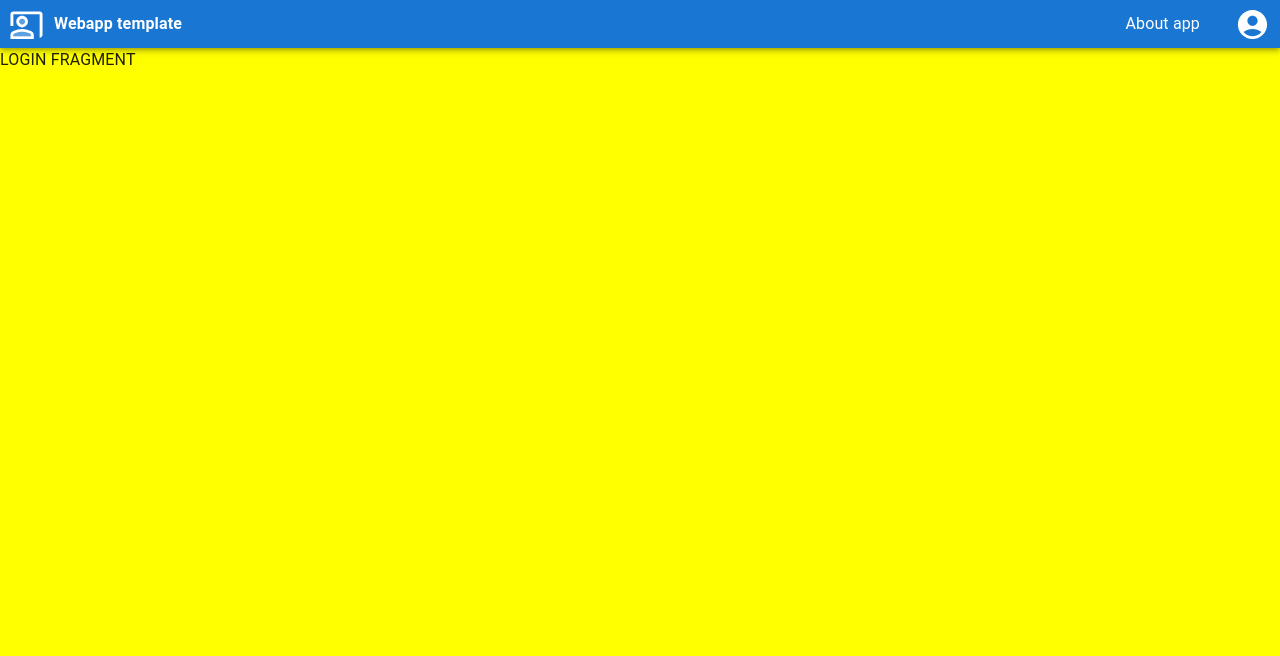
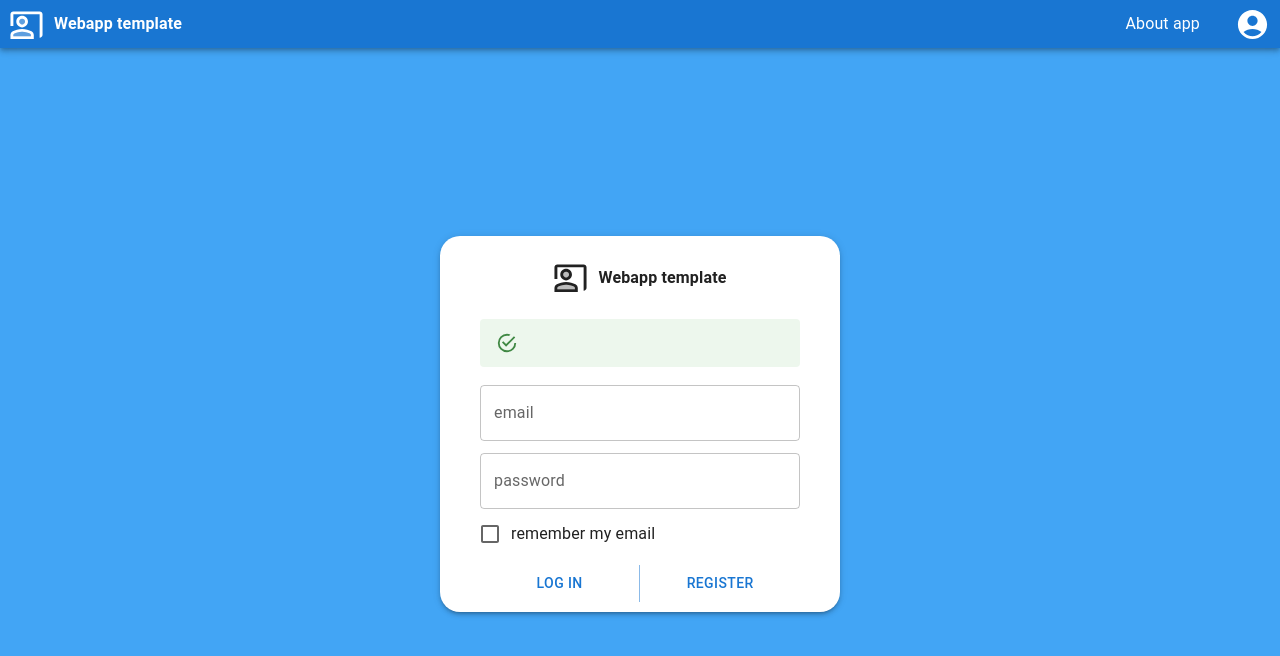
Before and after one commit to txs13/webapp-ts-template-user-authorization, a React (Create React App) app in the folder client/: page /login in a window 1280 px wide. Shown: the top 656 px of the page. Built offline with nearby package versions, Linux system fonts and the light colour scheme.

Commit message:
login form layout, layout test

```diff
--- a/client/package.json
+++ b/client/package.json
@@ -15,8 +15,8 @@
     "@testing-library/user-event": "^14.0.4",
     "@types/jest": "^27.4.1",
     "@types/node": "^17.0.23",
-    "@types/react": "^17.0.43",
-    "@types/react-dom": "^17.0.14",
+    "@types/react": "^18.0.0",
+    "@types/react-dom": "^18.0.0",
     "@types/react-redux": "^7.1.7",
     "@types/redux-mock-store": "^1.0.3",
     "axios": "^0.26.1",
--- a/client/src/components/Navbar.tsx
+++ b/client/src/components/Navbar.tsx
@@ -7,10 +7,10 @@ import {
   IconButton,
   Menu,
   MenuItem,
+  AppBar,
 } from "@mui/material";
 import CoPresentTwoToneIcon from "@mui/icons-material/CoPresentTwoTone";
 import AccountCircle from "@mui/icons-material/AccountCircle";
-import { AppBar } from "@mui/material";
 
 import { RootState } from "../app/store";
 import navbarStyles from "./styles/navbarStyles";
--- a/client/src/components/fragments/LoginFragment.tsx
+++ b/client/src/components/fragments/LoginFragment.tsx
@@ -1,11 +1,110 @@
-import React from 'react'
+import React, { useEffect, useState } from "react";
+import { useSelector } from "react-redux";
+import { useNavigate } from "react-router-dom";
+import {
+  Box,
+  Typography,
+  TextField,
+  ButtonGroup,
+  Button,
+  FormControlLabel,
+  Checkbox,
+  Alert
+} from "@mui/material";
+import CoPresentTwoToneIcon from "@mui/icons-material/CoPresentTwoTone";
+
+import { RootState } from "../../app/store";
+import loginFragmentStyles from "../styles/loginFragmentStyles";
+import getTextResources from "../../res/textResourcesFunction";
+import { LocalizedTextResources } from "../../res/textResourcesFunction";
 
 const LoginFragment: React.FunctionComponent = () => {
-    return(
-        <>
-            LOGIN FRAGMENT
-        </>
-    )
-}
+  // get data from app settings store and get text resouses in proper language
+  const appSettings = useSelector(
+    (state: RootState) => state.appSettings.value
+  );
+  const [textResourses, setTextResourses] = useState<LocalizedTextResources>(
+    {}
+  );
+  useEffect(() => {
+    setTextResourses(getTextResources(appSettings.language));
+  }, [appSettings]);
+  // app navigation: getting navigate function
+  const navigate = useNavigate()
 
-export default LoginFragment
+  return (
+    <>
+      <Box sx={loginFragmentStyles.fragmentFrame}>
+        <Box sx={loginFragmentStyles.loginBoxFrame}>
+          <Box sx={loginFragmentStyles.logoSection}>
+            <Box sx={loginFragmentStyles.logoSectionPictureBox}>
+              <CoPresentTwoToneIcon
+                fontSize="large"
+                data-testid="applogo"
+                sx={loginFragmentStyles.logoPicture}
+              />
+            </Box>
+            <Typography
+              sx={loginFragmentStyles.logoSectionText}
+              data-testid="appName"
+            >
+              {textResourses.appName}
+            </Typography>
+          </Box>
+
+          <Box sx={loginFragmentStyles.alertSection}>
+            <Alert
+              sx={loginFragmentStyles.alert}
+              data-testid="loginAlert"
+            ></Alert>
+          </Box>
+
+          <Box sx={loginFragmentStyles.userInputSection}>
+            <TextField
+              sx={loginFragmentStyles.emailInput}
+              variant="outlined"
+              margin="dense"
+              label={textResourses.emailInputLabel}
+              data-testid="emailInput"
+            />
+            <TextField
+              sx={loginFragmentStyles.passwordInput}
+              variant="outlined"
+              margin="dense"
+              label={textResourses.passwordInputLabel}
+              data-testid="passwordInput"
+            />
+            <FormControlLabel
+              sx={loginFragmentStyles.rememberUserEmailChkBox}
+              label={textResourses.rememberEmailChkBoxLabel}
+              data-testid="rememberEmailChckBox"
+              control={<Checkbox />}
+            />
+          </Box>
+
+          <Box sx={loginFragmentStyles.buttonsSection}>
+            <ButtonGroup sx={loginFragmentStyles.buttonGroup} variant="text">
+              <Button
+                sx={loginFragmentStyles.loginButton}
+                fullWidth
+                data-testid="loginBtn"
+              >
+                {textResourses.loginBtnLabel}
+              </Button>
+              <Button
+                sx={loginFragmentStyles.registerButton}
+                fullWidth
+                data-testid="registerBtn"
+                onClick={() => navigate("/register")}
+              >
+                {textResourses.registerBtnLabel}
+              </Button>
+            </ButtonGroup>
+          </Box>
+        </Box>
+      </Box>
+    </>
+  );
+};
+
+export default LoginFragment;
--- a/client/src/components/fragments/RegisterFragment.tsx
+++ b/client/src/components/fragments/RegisterFragment.tsx
@@ -1,7 +1,53 @@
-import React from "react";
+import React, { useEffect, useState } from "react";
+import { useSelector } from "react-redux";
+import { Box, Typography } from "@mui/material";
+import CoPresentTwoToneIcon from "@mui/icons-material/CoPresentTwoTone";
+
+import { RootState } from "../../app/store";
+import registerFragmentStyles from "../styles/registerFragmentStyles";
+import getTextResources from "../../res/textResourcesFunction";
+import { LocalizedTextResources } from "../../res/textResourcesFunction";
 
 const RegisterFragment: React.FunctionComponent = () => {
-  return <>REGISTER FRAGMENT</>;
+  // get data from app settings store and get text resouses in proper language
+  const appSettings = useSelector(
+    (state: RootState) => state.appSettings.value
+  );
+  const [textResourses, setTextResourses] = useState<LocalizedTextResources>(
+    {}
+  );
+  useEffect(() => {
+    setTextResourses(getTextResources(appSettings.language));
+  }, [appSettings]);
+
+  return (
+    <>
+      <Box sx={registerFragmentStyles.fragmentFrame}>
+        <Box sx={registerFragmentStyles.loginBoxFrame}>
+          <Box sx={registerFragmentStyles.logoSection}>
+            <Box sx={registerFragmentStyles.logoSectionPictureBox}>
+              <CoPresentTwoToneIcon
+                fontSize="large"
+                data-testid="applogo"
+                sx={registerFragmentStyles.logoPicture}
+              />
+            </Box>
+            <Typography sx={registerFragmentStyles.logoSectionText}>
+              {textResourses.appName}
+            </Typography>
+          </Box>
+
+          <Box sx={registerFragmentStyles.alertSection}>Alert Block</Box>
+
+          <Box sx={registerFragmentStyles.userInputSection}>
+            User Input Block
+          </Box>
+
+          <Box sx={registerFragmentStyles.buttonsSection}>Buttons Block</Box>
+        </Box>
+      </Box>
+    </>
+  );
 };
 
 export default RegisterFragment;
--- a/client/src/components/fragments/StartUpFragment.tsx
+++ b/client/src/components/fragments/StartUpFragment.tsx
@@ -1,6 +1,14 @@
-import React from "react";
+import React, {useEffect} from "react";
+import { useNavigate } from "react-router-dom";
 
 const StartUpFragment: React.FunctionComponent = () => {
+
+  let navigate = useNavigate();
+
+  useEffect(() => {
+    navigate("/login")
+  }, [navigate])
+
   return <>START UP FRAGMENT</>;
 };
 
--- a/client/src/components/styles/appStyles.ts
+++ b/client/src/components/styles/appStyles.ts
@@ -9,7 +9,7 @@ const appStyles: ComponentStylesDatatype = {
   },
   appframe: {
     flex: "1 1 auto",
-    backgroundColor: "yellow",
+    backgroundColor: "primary.light"
   },
 };
 
--- /dev/null
+++ b/client/src/components/styles/loginFragmentStyles.ts
@@ -0,0 +1,89 @@
+import { ComponentStylesDatatype } from "./componentStylesDatatype";
+
+const loginFragmentStyles: ComponentStylesDatatype = {
+  //main fragment frame
+  fragmentFrame: {
+    height: "100%",
+    width: "100%",
+    display: "grid",
+    gridTemplateColumns: "auto",
+    gridTemplateRows: "auto",
+    alignItems: "center",
+    justifyItems: "center",
+  },
+  // login box
+  loginBoxFrame: {
+    height: { xs: "100%", sm: "auto" },
+    width: { xs: "100%", sm: "400px" },
+    borderRadius: { xs: "none", sm: 5 },
+    boxShadow: { xs: "none", sm: 3 },
+    backgroundColor: "Window",
+    display: "flex",
+    flexDirection: "column",
+    alignItems: "center",
+    gap: "10px",
+  },
+  // logo and app name block
+  logoSection: {
+    display: "flex",
+    flexDirection: "row",
+    alignItems: "center",
+    padding: "4px",
+    borderRadius: "4px",
+    userSelect: "none",
+    marginTop: "20px",
+    marginBottom: "10px",
+  },
+  logoSectionPictureBox: {
+    height: "auto",
+    marginLeft: "5px",
+    display: "flex",
+    flexDirection: "column",
+  },
+  logoPicture: {
+    padding: "0",
+    margin: "0",
+    fill: "",
+  },
+  logoSectionText: {
+    marginLeft: "10px",
+    marginRight: "5px",
+    fontWeight: "700",
+  },
+  // alert infobox block
+  alertSection: {
+    width: "80%",
+    marginLeft: "auto",
+    marginRight: "auto",
+  },
+  alert: {
+
+  },
+  // user input block
+  userInputSection: {
+    width: "80%",
+    marginLeft: "auto",
+    marginRight: "auto",
+  },
+  emailInput: {
+    width: "100%",
+  },
+  passwordInput: {
+    width: "100%",
+  },
+  rememberUserEmailChkBox: {},
+  // button block
+  buttonsSection: {
+    width: "80%",
+    marginLeft: "auto",
+    marginRight: "auto",
+    marginBottom: "10px",
+  },
+  buttonGroup: {
+    width: "100%",
+  },
+  loginButton: {},
+  registerButton: {},
+};
+
+export default loginFragmentStyles;
--- /dev/null
+++ b/client/src/components/styles/registerFragmentStyles.ts
@@ -0,0 +1,71 @@
+import { ComponentStylesDatatype } from "./componentStylesDatatype";
+
+const registerFragmentStyles: ComponentStylesDatatype = {
+  //main fragment frame
+  fragmentFrame: {
+    height: "100%",
+    width: "100%",
+    display: "grid",
+    gridTemplateColumns: "auto",
+    gridTemplateRows: "auto",
+    alignItems: "center",
+    justifyItems: "center",
+  },
+  // login box
+  loginBoxFrame: {
+    height: { xs: "100%", sm: "auto" },
+    width: { xs: "100%", sm: "400px" },
+    borderRadius: { xs: "none", sm: 5 },
+    boxShadow: { xs: "none", sm: 3 },
+    backgroundColor: "Window",
+    display: "flex",
+    flexDirection: "column",
+    alignItems: "center",
+    gap: "10px",
+  },
+  // logo and app name block
+  logoSection: {
+    display: "flex",
+    flexDirection: "row",
+    alignItems: "center",
+    padding: "4px",
+    borderRadius: "4px",
+    userSelect: "none",
+    marginTop: "10px",
+  },
+  logoSectionPictureBox: {
+    height: "auto",
+    marginLeft: "5px",
+    display: "flex",
+    flexDirection: "column",
+  },
+  logoPicture: {
+    padding: "0",
+    margin: "0",
+    fill: "",
+  },
+  logoSectionText: {
+    marginLeft: "10px",
+    marginRight: "5px",
+    fontWeight: "700",
+  },
+  // alert infobox block
+  alertSection: {
+    width: "80%",
+    marginLeft: "auto",
+    marginRight: "auto",
+    display: "",
+  },
+  alert: {},
+  // user input block
+  userInputSection: { width: "80%", marginLeft: "auto", marginRight: "auto" },
+  // button block
+  buttonsSection: {
+    width: "80%",
+    marginLeft: "auto",
+    marginRight: "auto",
+    marginBottom: "10px",
+  },
+};
+
+export default registerFragmentStyles;
--- a/client/src/res/textResourcesConst.ts
+++ b/client/src/res/textResourcesConst.ts
@@ -33,6 +33,25 @@ export const textResourcesMultilang: TextResources = {
   startingAdminMenuItemText: {
     EN: "admin control panel",
   },
+  // login fragment text resources
+  emailInputLabel: {
+    EN: "email"
+  },
+  passwordInputLabel: {
+    EN: "password"
+  },
+  rememberEmailChkBoxLabel: {
+    EN: "remember my email"
+  },
+  loginBtnLabel: {
+    EN: "log in"
+  },
+  registerBtnLabel: {
+    EN: "register"
+  }
+
+
+  // register fragment text resources
+
+
 };
-
-//export default textResourcesMultilang;
```
Also changed, not shown: 2 other files (tests, documents, lock files or other folders).
